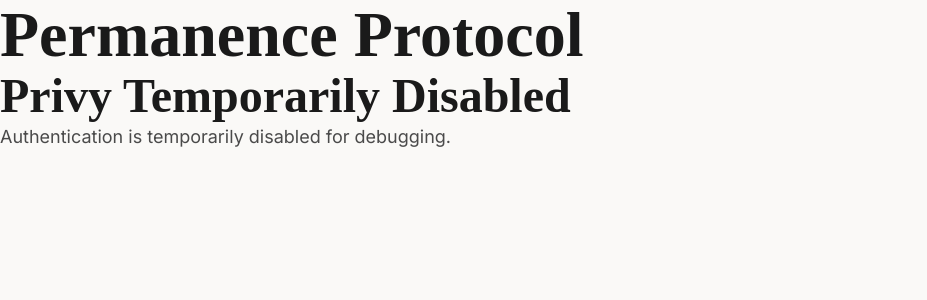
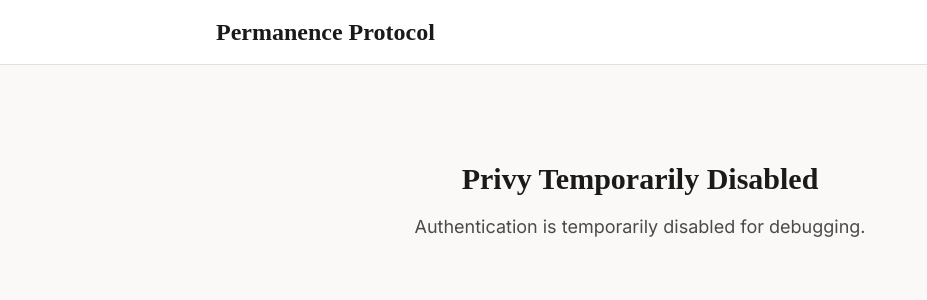
Before and after one commit to Valorian0108/permanence-protocol, a Next.js app: page / in a window 1280 px wide. Shown: the top 300 px of the page, without its empty margins (0-927 px from the left). Built offline with nearby package versions, Linux system fonts and the light colour scheme; no server answers.

Commit message:
Fix Tailwind content paths for root app

```diff
--- a/tailwind.config.ts
+++ b/tailwind.config.ts
@@ -2,6 +2,9 @@
 
 const config: Config = {
   content: [
+    './app/**/*.{js,ts,jsx,tsx,mdx}',
+    './components/**/*.{js,ts,jsx,tsx,mdx}',
+    './pages/**/*.{js,ts,jsx,tsx,mdx}',
     './src/pages/**/*.{js,ts,jsx,tsx,mdx}',
     './src/components/**/*.{js,ts,jsx,tsx,mdx}',
     './src/app/**/*.{js,ts,jsx,tsx,mdx}',
```
